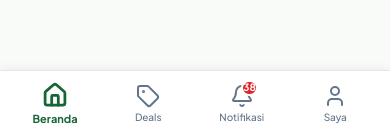
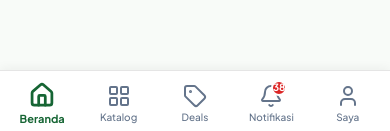
Before and after one commit to oscarhermawan17/online-shop-web, a Next.js app: page / in a window 390 px wide. Shown: the part 710-841 px from the top of the page. Built offline with nearby package versions, Linux system fonts and the light colour scheme; no server answers.

Commit message:
feat: enhance public bottom navigation with new catalog item and improved layout

```diff
--- a/src/components/admin/bottom-nav.tsx
+++ b/src/components/admin/bottom-nav.tsx
@@ -18,22 +18,24 @@ export function AdminBottomNav() {
   const pathname = usePathname();
 
   return (
-    <nav className="md:hidden fixed bottom-0 left-0 right-0 z-50 bg-white/90 backdrop-blur-md border-t border-[#f1f5f9] shadow-[0px_-4px_12px_0px_rgba(0,0,0,0.05)] rounded-tl-2xl rounded-tr-2xl flex items-center justify-around px-6 pt-3 pb-4">
+    <nav className="md:hidden fixed bottom-0 left-0 right-0 z-50 bg-white/90 backdrop-blur-md border-t border-[#f1f5f9] shadow-[0px_-4px_12px_0px_rgba(0,0,0,0.05)] rounded-tl-2xl rounded-tr-2xl overflow-x-auto overflow-y-hidden [scrollbar-width:none] [-ms-overflow-style:none] [&::-webkit-scrollbar]:hidden">
+      <div className="flex min-w-full w-max items-center scroll-px-2 px-2 pt-3 pb-4 snap-x snap-mandatory">
         {navItems.map(({ href, label, icon: Icon, exact }) => {
           const isActive = exact ? pathname === href : pathname.startsWith(href);
           return (
             <Link
               key={href}
               href={href}
-            className={`flex flex-col items-center gap-0.5 px-3 py-1 rounded-2xl transition-colors ${isActive ? 'bg-[#f0fdf4]' : ''}`}
+              className={`flex shrink-0 basis-1/5 min-w-[20%] snap-start flex-col items-center gap-0.5 py-1 rounded-2xl transition-colors ${isActive ? 'bg-[#f0fdf4]' : ''}`}
             >
-            <Icon className={`w-[18px] h-[18px] ${isActive ? 'text-[#166534]' : 'text-[#64748b]'}`} />
-            <span className={`text-[10px] font-medium leading-[15px] ${isActive ? 'text-[#166534]' : 'text-[#64748b]'}`}>
+              <Icon className={`w-4.5 h-4.5 ${isActive ? 'text-[#166534]' : 'text-[#64748b]'}`} />
+              <span className={`text-[10px] font-medium leading-3.75 ${isActive ? 'text-[#166534]' : 'text-[#64748b]'}`}>
                 {label}
               </span>
             </Link>
           );
         })}
+      </div>
     </nav>
   );
 }
--- a/src/components/public/bottom-nav.tsx
+++ b/src/components/public/bottom-nav.tsx
@@ -2,12 +2,12 @@
 
 import Link from 'next/link';
 import { usePathname } from 'next/navigation';
-import { Home, Tag, PlayCircle, Bell, User } from 'lucide-react';
+import { Home, Tag, Bell, User, LayoutGrid } from 'lucide-react';
 
 const navItems = [
   { href: '/', label: 'Beranda', icon: Home, exact: true },
+  { href: '/catalog', label: 'Katalog', icon: LayoutGrid, exact: false },
   { href: '/promo', label: 'Deals', icon: Tag, exact: false },
-  // { href: '/live', label: 'Live & Video', icon: PlayCircle, exact: false },
   { href: '/notifications', label: 'Notifikasi', icon: Bell, exact: false },
   { href: '/dashboard', label: 'Saya', icon: User, exact: false },
 ];
@@ -16,7 +16,8 @@ export function BottomNav() {
   const pathname = usePathname();
 
   return (
-    <nav className="fixed bottom-0 left-0 right-0 z-60 h-16 bg-white border-t border-black/10 shadow-[0px_-2px_10px_rgba(0,0,0,0.05)] md:hidden flex items-center justify-around px-2">
+    <nav className="fixed bottom-0 left-0 right-0 z-60 h-16 bg-white border-t border-black/10 shadow-[0px_-2px_10px_rgba(0,0,0,0.05)] md:hidden overflow-x-auto overflow-y-hidden [scrollbar-width:none] [-ms-overflow-style:none] [&::-webkit-scrollbar]:hidden">
+      <div className="flex h-full min-w-full w-max items-center scroll-px-1 px-1 snap-x snap-mandatory">
         {navItems.map(({ href, label, icon: Icon, exact }) => {
           let isActive = exact ? pathname === href : pathname.startsWith(href);
 
@@ -28,7 +29,7 @@ export function BottomNav() {
             <Link
               key={href}
               href={href}
-            className={`flex flex-col items-center gap-1 min-w-16 py-1 transition-all duration-200 ${isActive ? 'scale-110' : 'scale-100'
+              className={`flex shrink-0 basis-1/5 min-w-[20%] snap-start flex-col items-center justify-center gap-1 py-1 transition-all duration-200 ${isActive ? 'scale-110' : 'scale-100'
                 }`}
             >
               <div className={`relative ${isActive ? 'text-[#166534]' : 'text-[#64748b]'}`}>
@@ -48,6 +49,7 @@ export function BottomNav() {
             </Link>
           );
         })}
+      </div>
     </nav>
   );
 }
```
Lines whose indentation alone changed are shown as unchanged.
